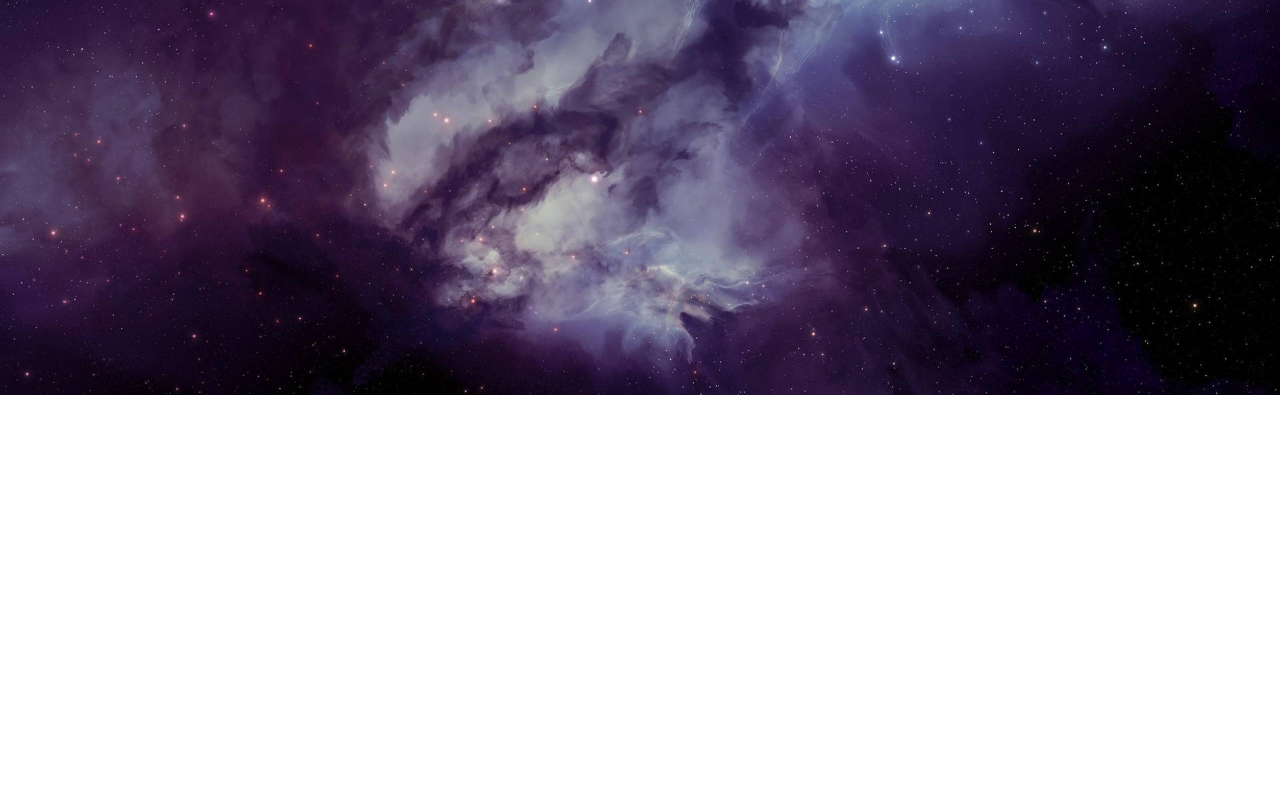
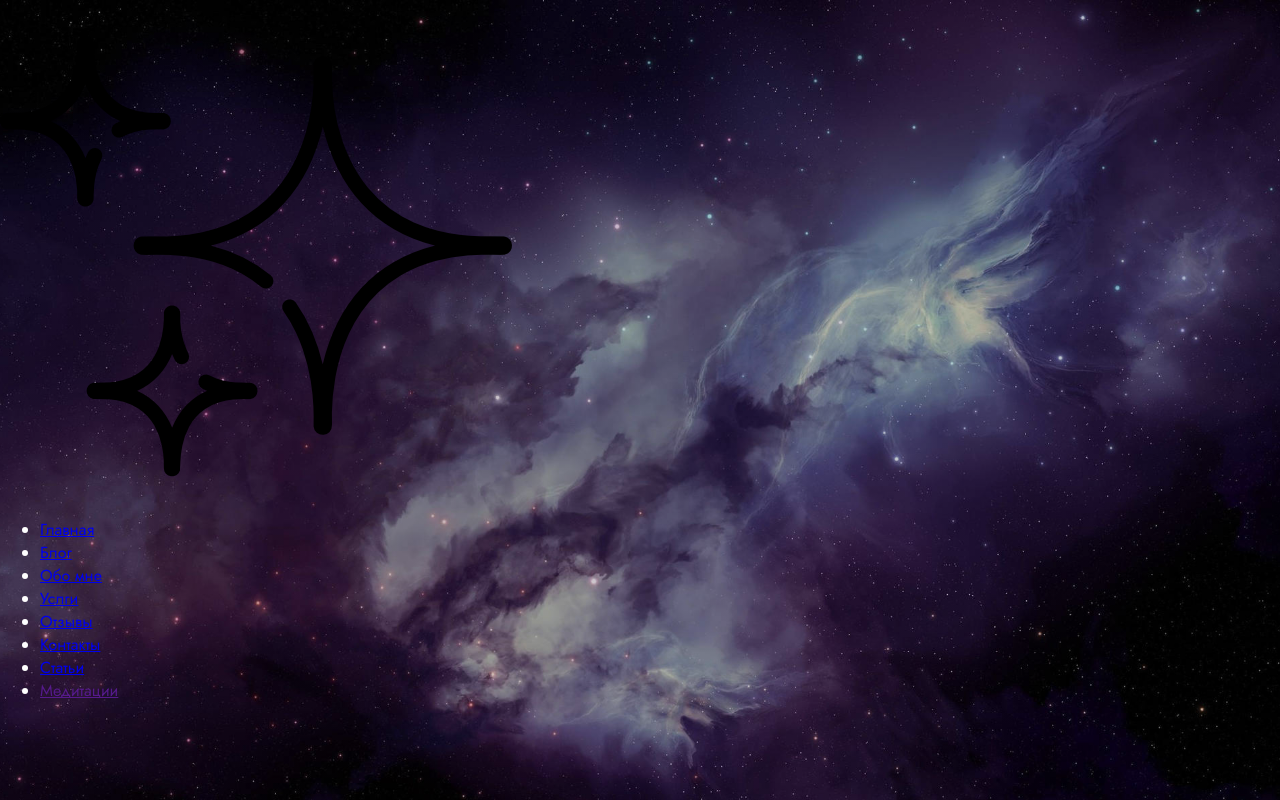
Before and after one commit to AnnaTeterina/Astrology_Project, a plain HTML site: page articles.html in a window 1280 px wide. Drawn offline with nearby package versions, Linux system fonts and the light colour scheme.

Commit message:
Add files via upload

```diff
--- a/articles.html
+++ b/articles.html
@@ -16,10 +16,44 @@
                 background-position: center;
                 background-size: cover;
                 background-repeat: no-repeat;
+                background-attachment: fixed;
             }
         </style>
     </head>
     <body>
+        <section class="arrow_back">
+            <div class="mimi-menu">
+                <img src="images/svg/star_2.png" alt="Стрелка назад">
+                <div class="links">
+                    <ul>
+                        <li>
+                            <a href="index.html">Главная</a>
+                        </li>
+                        <li class="list_mainPage">
+                            <a href="index.html#blog">Блог</a>
+                        </li>
+                        <li class="list_mainPage">
+                            <a href="index.html#">Обо мне</a>
+                        </li>
+                        <li class="list_mainPage">
+                            <a href="index.html#">Услги</a>
+                        </li>
+                        <li class="list_mainPage">
+                            <a href="index.html#">Отзывы</a>
+                        </li>
+                        <li class="list_mainPage">
+                            <a href="index.html#">Контакты</a>
+                        </li>
+                        <li>
+                            <a href="articles.html">Статьи</a>
+                        </li>
+                        <li>
+                            <a href="">Медитации</a>
+                        </li>
+                    </ul>
+                </div>
+            </div>
+        </section>
         <main>
 
 
```
